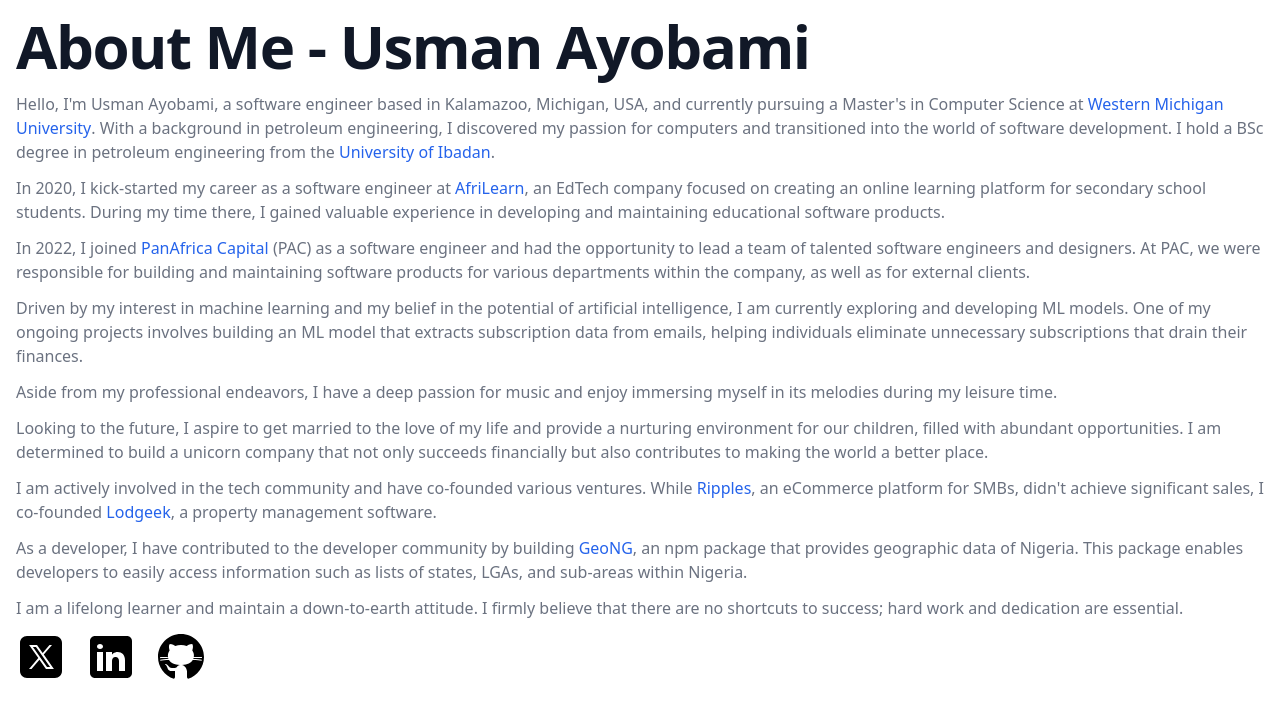
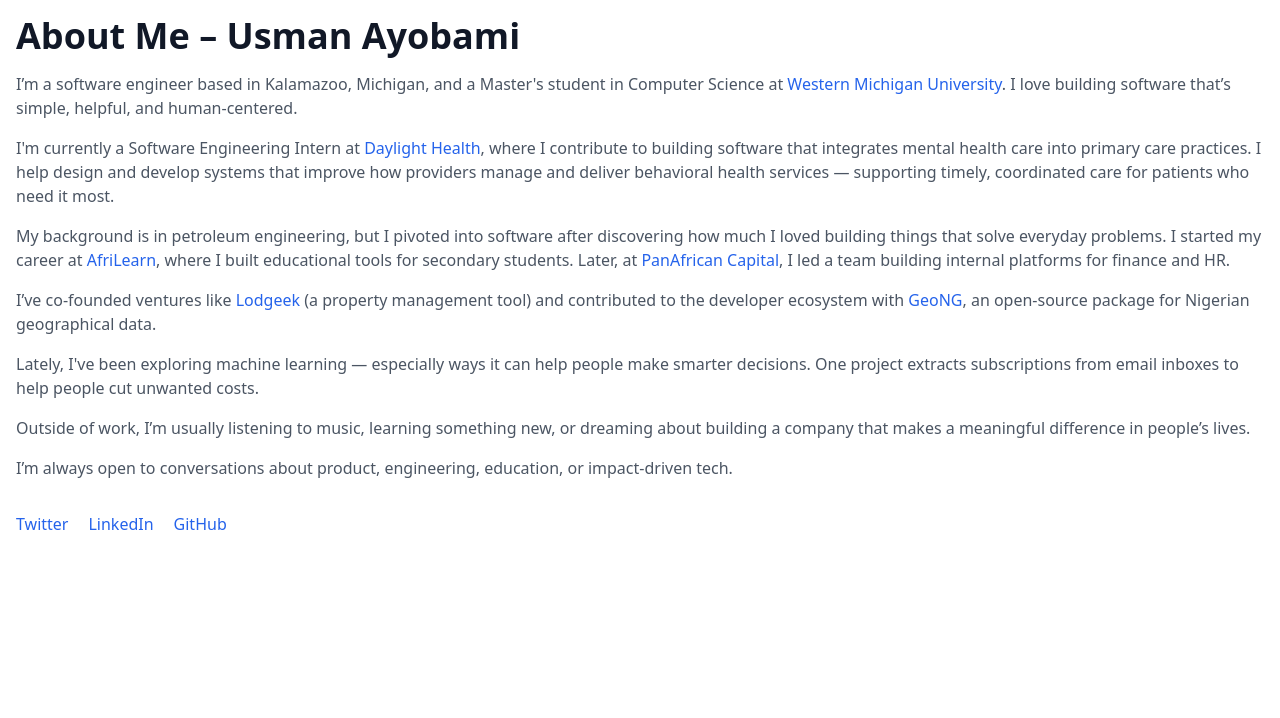
Before and after one commit to Ayobamiu/ayobami.me, a plain HTML site: page index.html in a window 1280 px wide. Drawn offline with nearby package versions, Linux system fonts and the light colour scheme.

Commit message:
Internship at Digital Health

```diff
--- a/index.html
+++ b/index.html
@@ -4,163 +4,96 @@
     <meta charset="UTF-8" />
     <meta name="viewport" content="width=device-width, initial-scale=1.0" />
     <script src="https://cdn.tailwindcss.com"></script>
-    <title>
-      Ayobami Usman - Computer Science Student at Western Michigan University
-    </title>
+    <title>Usman Ayobami – Software Engineer</title>
   </head>
   <body class="container mx-auto p-4 bg-white dark:bg-slate-800">
-    <h1
-      class="mb-4 text-4xl font-extrabold leading-none tracking-tight text-gray-900 md:text-5xl lg:text-6xl dark:text-white"
-    >
-      About Me - Usman Ayobami
+    <h1 class="mb-4 text-4xl font-extrabold text-gray-900 dark:text-white">
+      About Me – Usman Ayobami
     </h1>
 
-    <p class="mb-3 text-gray-500 dark:text-gray-400">
-      Hello, I'm Usman Ayobami, a software engineer based in Kalamazoo,
-      Michigan, USA, and currently pursuing a Master's in Computer Science at
+    <p class="mb-4 text-gray-600 dark:text-gray-300">
+      I’m a software engineer based in Kalamazoo, Michigan, and a Master's
+      student in Computer Science at
       <a
+        href="https://wmich.edu"
         target="_blank"
-        class="font-medium text-blue-600 dark:text-blue-500 hover:underline"
-        href="https://wmich.edu/"
+        class="text-blue-600 dark:text-blue-400 hover:underline"
         >Western Michigan University</a
-      >. With a background in petroleum engineering, I discovered my passion for
-      computers and transitioned into the world of software development. I hold
-      a BSc degree in petroleum engineering from the
-      <a
-        target="_blank"
-        class="font-medium text-blue-600 dark:text-blue-500 hover:underline"
-        href="https://www.ui.edu.ng/"
-        >University of Ibadan</a
-      >.
+      >. I love building software that’s simple, helpful, and human-centered.
     </p>
 
-    <p class="mb-3 text-gray-500 dark:text-gray-400">
-      In 2020, I kick-started my career as a software engineer at
+    <p class="mb-4 text-gray-600 dark:text-gray-300">
+      I'm currently a Software Engineering Intern at
       <a
+        href="https://daylight-health.com"
         target="_blank"
-        class="font-medium text-blue-600 dark:text-blue-500 hover:underline"
-        href="https://myafrilearn.com/"
+        class="text-blue-600 dark:text-blue-400 hover:underline"
+        >Daylight Health</a
+      >, where I contribute to building software that integrates mental health
+      care into primary care practices. I help design and develop systems that
+      improve how providers manage and deliver behavioral health services —
+      supporting timely, coordinated care for patients who need it most.
+    </p>
+
+    <p class="mb-4 text-gray-600 dark:text-gray-300">
+      My background is in petroleum engineering, but I pivoted into software
+      after discovering how much I loved building things that solve everyday
+      problems. I started my career at
+      <a
+        href="https://myafrilearn.com"
+        target="_blank"
+        class="text-blue-600 dark:text-blue-400 hover:underline"
         >AfriLearn</a
-      >, an EdTech company focused on creating an online learning platform for
-      secondary school students. During my time there, I gained valuable
-      experience in developing and maintaining educational software products.
+      >, where I built educational tools for secondary students. Later, at
+      <a
+        href="https://panafricancapitalholdings.com/"
+        target="_blank"
+        class="text-blue-600 dark:text-blue-400 hover:underline"
+        >PanAfrican Capital</a
+      >, I led a team building internal platforms for finance and HR.
     </p>
-    <p class="mb-3 text-gray-500 dark:text-gray-400">
-      In 2022, I joined
+
+    <p class="mb-4 text-gray-600 dark:text-gray-300">
+      I’ve co-founded ventures like
       <a
+        href="https://www.lodgeek.com"
         target="_blank"
-        class="font-medium text-blue-600 dark:text-blue-500 hover:underline"
-        href="https://panafricancapitalholdings.com/"
-        >PanAfrica Capital</a
+        class="text-blue-600 dark:text-blue-400 hover:underline"
+        >Lodgeek</a
       >
-      (PAC) as a software engineer and had the opportunity to lead a team of
-      talented software engineers and designers. At PAC, we were responsible for
-      building and maintaining software products for various departments within
-      the company, as well as for external clients.
+      (a property management tool) and contributed to the developer ecosystem
+      with
+      <a
+        href="https://ayobamiu.github.io/geo-ng-web/"
+        target="_blank"
+        class="text-blue-600 dark:text-blue-400 hover:underline"
+        >GeoNG</a
+      >, an open-source package for Nigerian geographical data.
     </p>
-    <p class="mb-3 text-gray-500 dark:text-gray-400">
-      Driven by my interest in machine learning and my belief in the potential
-      of artificial intelligence, I am currently exploring and developing ML
-      models. One of my ongoing projects involves building an ML model that
-      extracts subscription data from emails, helping individuals eliminate
-      unnecessary subscriptions that drain their finances.
+
+    <p class="mb-4 text-gray-600 dark:text-gray-300">
+      Lately, I've been exploring machine learning — especially ways it can help
+      people make smarter decisions. One project extracts subscriptions from
+      email inboxes to help people cut unwanted costs.
     </p>
-    <p class="mb-3 text-gray-500 dark:text-gray-400">
-      Aside from my professional endeavors, I have a deep passion for music and
-      enjoy immersing myself in its melodies during my leisure time.
+
+    <p class="mb-4 text-gray-600 dark:text-gray-300">
+      Outside of work, I’m usually listening to music, learning something new,
+      or dreaming about building a company that makes a meaningful difference in
+      people’s lives.
     </p>
-    <p class="mb-3 text-gray-500 dark:text-gray-400">
-      Looking to the future, I aspire to get married to the love of my life and
-      provide a nurturing environment for our children, filled with abundant
-      opportunities. I am determined to build a unicorn company that not only
-      succeeds financially but also contributes to making the world a better
-      place.
+
+    <p class="mb-8 text-gray-600 dark:text-gray-300">
+      I’m always open to conversations about product, engineering, education, or
+      impact-driven tech.
     </p>
-    <p class="mb-3 text-gray-500 dark:text-gray-400">
-      I am actively involved in the tech community and have co-founded various
-      ventures. While
-      <a
-        target="_blank"
-        class="font-medium text-blue-600 dark:text-blue-500 hover:underline"
-        href="https://www.useripples.com/"
-        >Ripples</a
-      >, an eCommerce platform for SMBs, didn't achieve significant sales, I
-      co-founded
-      <a
-        target="_blank"
-        class="font-medium text-blue-600 dark:text-blue-500 hover:underline"
-        href="https://www.lodgeek.com/"
-        >Lodgeek</a
-      >, a property management software.
-    </p>
-    <p class="mb-3 text-gray-500 dark:text-gray-400">
-      As a developer, I have contributed to the developer community by building
-      <a
-        target="_blank"
-        class="font-medium text-blue-600 dark:text-blue-500 hover:underline"
-        href="https://ayobamiu.github.io/geo-ng-web/"
-        >GeoNG</a
-      >, an npm package that provides geographic data of Nigeria. This package
-      enables developers to easily access information such as lists of states,
-      LGAs, and sub-areas within Nigeria.
-    </p>
-    <p class="mb-3 text-gray-500 dark:text-gray-400">
-      I am a lifelong learner and maintain a down-to-earth attitude. I firmly
-      believe that there are no shortcuts to success; hard work and dedication
-      are essential.
-    </p>
-    <div class="contact-links flex gap-5">
-      <a
-        class="font-medium text-blue-600 dark:text-blue-500 hover:underline"
-        href="https://twitter.com/ayobamiusman"
-        target="_blank"
-        title="Twitter"
-        ><svg
-          xmlns="http://www.w3.org/2000/svg"
-          x="0px"
-          y="0px"
-          width="50"
-          height="50"
-          viewBox="0 0 50 50"
-        >
-          <path
-            d="M 11 4 C 7.134 4 4 7.134 4 11 L 4 39 C 4 42.866 7.134 46 11 46 L 39 46 C 42.866 46 46 42.866 46 39 L 46 11 C 46 7.134 42.866 4 39 4 L 11 4 z M 13.085938 13 L 21.023438 13 L 26.660156 21.009766 L 33.5 13 L 36 13 L 27.789062 22.613281 L 37.914062 37 L 29.978516 37 L 23.4375 27.707031 L 15.5 37 L 13 37 L 22.308594 26.103516 L 13.085938 13 z M 16.914062 15 L 31.021484 35 L 34.085938 35 L 19.978516 15 L 16.914062 15 z"
-          ></path></svg
-      ></a>
-      <a
-        class="font-medium text-blue-600 dark:text-blue-500 hover:underline"
-        href="https://www.linkedin.com/in/usmanayobami/"
-        target="_blank"
-        title="LinkedIn"
-        ><svg
-          xmlns="http://www.w3.org/2000/svg"
-          x="0px"
-          y="0px"
-          width="50"
-          height="50"
-          viewBox="0 0 50 50"
-        >
-          <path
-            d="M41,4H9C6.24,4,4,6.24,4,9v32c0,2.76,2.24,5,5,5h32c2.76,0,5-2.24,5-5V9C46,6.24,43.76,4,41,4z M17,20v19h-6V20H17z M11,14.47c0-1.4,1.2-2.47,3-2.47s2.93,1.07,3,2.47c0,1.4-1.12,2.53-3,2.53C12.2,17,11,15.87,11,14.47z M39,39h-6c0,0,0-9.26,0-10 c0-2-1-4-3.5-4.04h-0.08C27,24.96,26,27.02,26,29c0,0.91,0,10,0,10h-6V20h6v2.56c0,0,1.93-2.56,5.81-2.56 c3.97,0,7.19,2.73,7.19,8.26V39z"
-          ></path></svg
-      ></a>
-      <a
-        class="font-medium text-blue-600 dark:text-blue-500 hover:underline"
-        href="https://github.com/Ayobamiu"
-        target="_blank"
-        title="GitHub"
-        ><svg
-          xmlns="http://www.w3.org/2000/svg"
-          x="0px"
-          y="0px"
-          width="50"
-          height="50"
-          viewBox="0 0 50 50"
-        >
-          <path
-            d="M17.791,46.836C18.502,46.53,19,45.823,19,45v-5.4c0-0.197,0.016-0.402,0.041-0.61C19.027,38.994,19.014,38.997,19,39 c0,0-3,0-3.6,0c-1.5,0-2.8-0.6-3.4-1.8c-0.7-1.3-1-3.5-2.8-4.7C8.9,32.3,9.1,32,9.7,32c0.6,0.1,1.9,0.9,2.7,2c0.9,1.1,1.8,2,3.4,2 c2.487,0,3.82-0.125,4.622-0.555C21.356,34.056,22.649,33,24,33v-0.025c-5.668-0.182-9.289-2.066-10.975-4.975 c-3.665,0.042-6.856,0.405-8.677,0.707c-0.058-0.327-0.108-0.656-0.151-0.987c1.797-0.296,4.843-0.647,8.345-0.714 c-0.112-0.276-0.209-0.559-0.291-0.849c-3.511-0.178-6.541-0.039-8.187,0.097c-0.02-0.332-0.047-0.663-0.051-0.999 c1.649-0.135,4.597-0.27,8.018-0.111c-0.079-0.5-0.13-1.011-0.13-1.543c0-1.7,0.6-3.5,1.7-5c-0.5-1.7-1.2-5.3,0.2-6.6 c2.7,0,4.6,1.3,5.5,2.1C21,13.4,22.9,13,25,13s4,0.4,5.6,1.1c0.9-0.8,2.8-2.1,5.5-2.1c1.5,1.4,0.7,5,0.2,6.6c1.1,1.5,1.7,3.2,1.6,5 c0,0.484-0.045,0.951-0.11,1.409c3.499-0.172,6.527-0.034,8.204,0.102c-0.002,0.337-0.033,0.666-0.051,0.999 c-1.671-0.138-4.775-0.28-8.359-0.089c-0.089,0.336-0.197,0.663-0.325,0.98c3.546,0.046,6.665,0.389,8.548,0.689 c-0.043,0.332-0.093,0.661-0.151,0.987c-1.912-0.306-5.171-0.664-8.879-0.682C35.112,30.873,31.557,32.75,26,32.969V33 c2.6,0,5,3.9,5,6.6V45c0,0.823,0.498,1.53,1.209,1.836C41.37,43.804,48,35.164,48,25C48,12.318,37.683,2,25,2S2,12.318,2,25 C2,35.164,8.63,43.804,17.791,46.836z"
-          ></path></svg
-      ></a>
+
+    <div class="flex gap-5 text-blue-600 dark:text-blue-400">
+      <a href="https://twitter.com/ayobamiusman" target="_blank">Twitter</a>
+      <a href="https://www.linkedin.com/in/usmanayobami/" target="_blank"
+        >LinkedIn</a
+      >
+      <a href="https://github.com/Ayobamiu" target="_blank">GitHub</a>
     </div>
   </body>
 </html>
```
